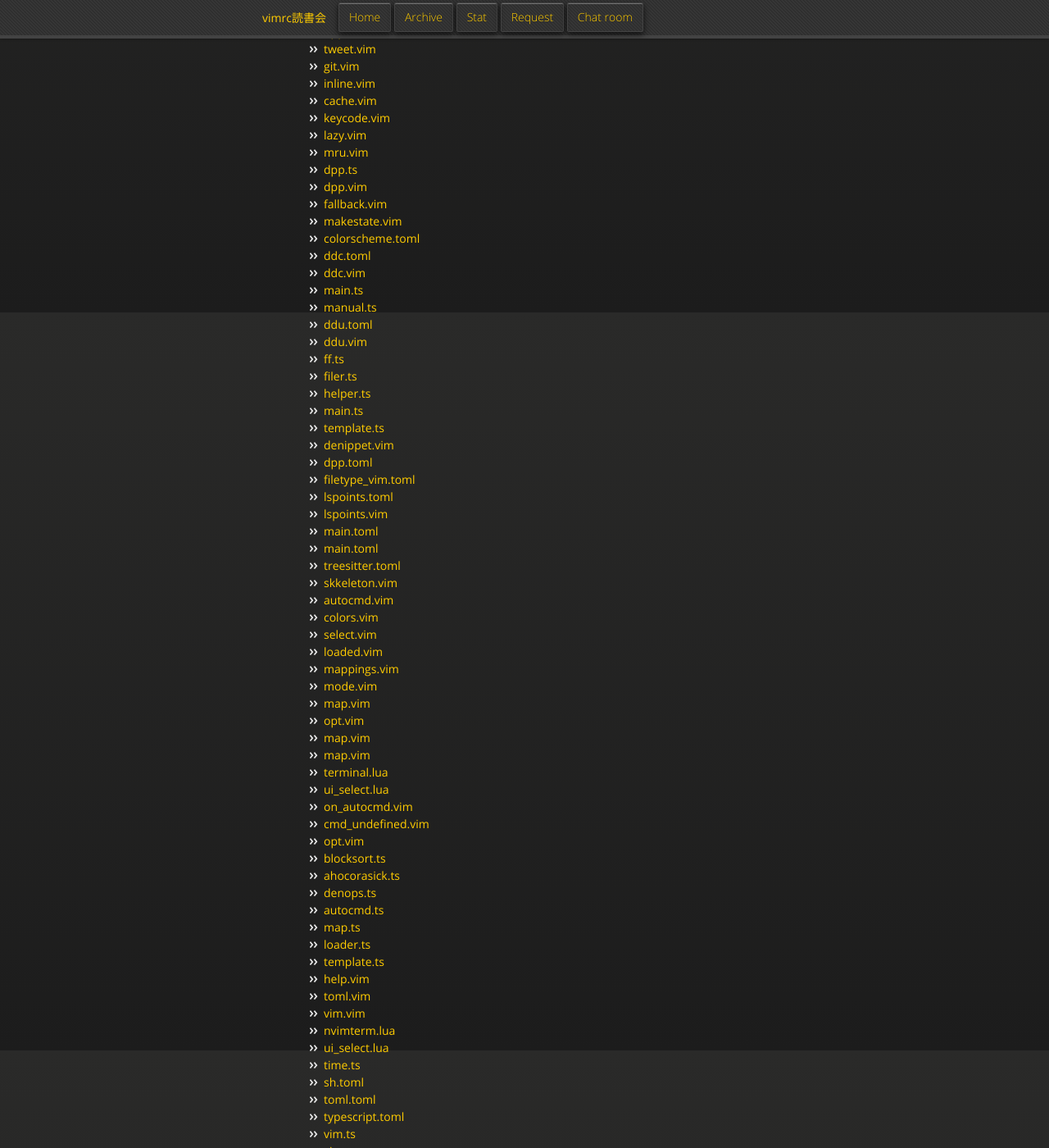
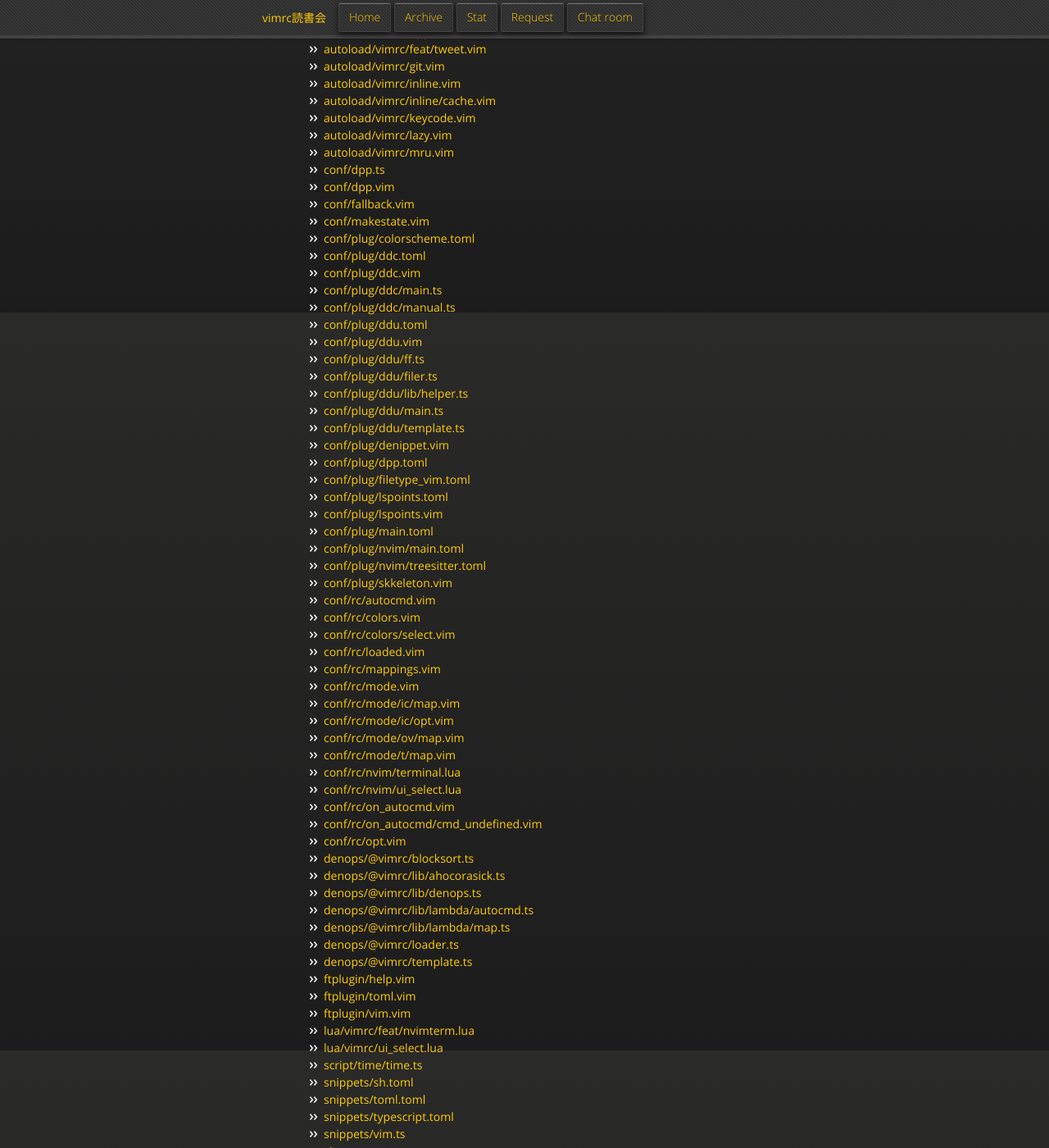
Before and after one commit to vim-jp/reading-vimrc, a Jekyll site: the page built from index.md, in a window 1280 px wide and 1400 px high, scrolled down 519 px. Shown: the whole window at 82% size. Built offline with Jekyll 4.4.1, drawn with Linux system fonts in a browser that asks for light colours; nearby versions of some CDN libraries; some of the changed text lies outside the part shown.

Commit message:
Update the next information: #594 kuuote

```diff
--- a/_data/next.yml
+++ b/_data/next.yml
@@ -1,5 +1,5 @@
-- id: 593
-  date: 2023-11-18 23:00
+- id: 594
+  date: 2023-11-25 23:00
   author:
     name: kuuote
     url: https://github.com/kuuote
@@ -9,237 +9,237 @@
       name: .local.vimrc
     - url: https://github.com/kuuote/dotvim/blob/version5/after/ftplugin/vim.vim
       hash: null
-      name: vim.vim
+      name: after/ftplugin/vim.vim
     - url: https://github.com/kuuote/dotvim/blob/version5/autoload/funnygit.vim
       hash: null
-      name: funnygit.vim
+      name: autoload/funnygit.vim
     - url: >-
         https://github.com/kuuote/dotvim/blob/version5/autoload/operandi/type/mycommand.vim
       hash: null
-      name: mycommand.vim
+      name: autoload/operandi/type/mycommand.vim
     - url: >-
         https://github.com/kuuote/dotvim/blob/version5/autoload/vimrc/autocmd/auto_mkdir.vim
       hash: null
-      name: auto_mkdir.vim
+      name: autoload/vimrc/autocmd/auto_mkdir.vim
     - url: >-
         https://github.com/kuuote/dotvim/blob/version5/autoload/vimrc/autocmd/shebang.vim
       hash: null
-      name: shebang.vim
+      name: autoload/vimrc/autocmd/shebang.vim
     - url: https://github.com/kuuote/dotvim/blob/version5/autoload/vimrc/denops.vim
       hash: null
-      name: denops.vim
+      name: autoload/vimrc/denops.vim
     - url: https://github.com/kuuote/dotvim/blob/version5/autoload/vimrc/dpp.vim
       hash: null
-      name: dpp.vim
+      name: autoload/vimrc/dpp.vim
     - url: >-
         https://github.com/kuuote/dotvim/blob/version5/autoload/vimrc/feat/tweet.vim
       hash: null
-      name: tweet.vim
+      name: autoload/vimrc/feat/tweet.vim
     - url: https://github.com/kuuote/dotvim/blob/version5/autoload/vimrc/git.vim
       hash: null
-      name: git.vim
+      name: autoload/vimrc/git.vim
     - url: https://github.com/kuuote/dotvim/blob/version5/autoload/vimrc/inline.vim
       hash: null
-      name: inline.vim
+      name: autoload/vimrc/inline.vim
     - url: >-
         https://github.com/kuuote/dotvim/blob/version5/autoload/vimrc/inline/cache.vim
       hash: null
-      name: cache.vim
+      name: autoload/vimrc/inline/cache.vim
     - url: >-
         https://github.com/kuuote/dotvim/blob/version5/autoload/vimrc/keycode.vim
       hash: null
-      name: keycode.vim
+      name: autoload/vimrc/keycode.vim
     - url: https://github.com/kuuote/dotvim/blob/version5/autoload/vimrc/lazy.vim
       hash: null
-      name: lazy.vim
+      name: autoload/vimrc/lazy.vim
     - url: https://github.com/kuuote/dotvim/blob/version5/autoload/vimrc/mru.vim
       hash: null
-      name: mru.vim
+      name: autoload/vimrc/mru.vim
     - url: https://github.com/kuuote/dotvim/blob/version5/conf/dpp.ts
       hash: null
-      name: dpp.ts
+      name: conf/dpp.ts
     - url: https://github.com/kuuote/dotvim/blob/version5/conf/dpp.vim
       hash: null
-      name: dpp.vim
+      name: conf/dpp.vim
     - url: https://github.com/kuuote/dotvim/blob/version5/conf/fallback.vim
       hash: null
-      name: fallback.vim
+      name: conf/fallback.vim
     - url: https://github.com/kuuote/dotvim/blob/version5/conf/makestate.vim
       hash: null
-      name: makestate.vim
+      name: conf/makestate.vim
     - url: >-
         https://github.com/kuuote/dotvim/blob/version5/conf/plug/colorscheme.toml
       hash: null
-      name: colorscheme.toml
+      name: conf/plug/colorscheme.toml
     - url: https://github.com/kuuote/dotvim/blob/version5/conf/plug/ddc.toml
       hash: null
-      name: ddc.toml
+      name: conf/plug/ddc.toml
     - url: https://github.com/kuuote/dotvim/blob/version5/conf/plug/ddc.vim
       hash: null
-      name: ddc.vim
+      name: conf/plug/ddc.vim
     - url: https://github.com/kuuote/dotvim/blob/version5/conf/plug/ddc/main.ts
       hash: null
-      name: main.ts
+      name: conf/plug/ddc/main.ts
     - url: https://github.com/kuuote/dotvim/blob/version5/conf/plug/ddc/manual.ts
       hash: null
-      name: manual.ts
+      name: conf/plug/ddc/manual.ts
     - url: https://github.com/kuuote/dotvim/blob/version5/conf/plug/ddu.toml
       hash: null
-      name: ddu.toml
+      name: conf/plug/ddu.toml
     - url: https://github.com/kuuote/dotvim/blob/version5/conf/plug/ddu.vim
       hash: null
-      name: ddu.vim
+      name: conf/plug/ddu.vim
     - url: https://github.com/kuuote/dotvim/blob/version5/conf/plug/ddu/ff.ts
       hash: null
-      name: ff.ts
+      name: conf/plug/ddu/ff.ts
     - url: https://github.com/kuuote/dotvim/blob/version5/conf/plug/ddu/filer.ts
       hash: null
-      name: filer.ts
+      name: conf/plug/ddu/filer.ts
     - url: >-
         https://github.com/kuuote/dotvim/blob/version5/conf/plug/ddu/lib/helper.ts
       hash: null
-      name: helper.ts
+      name: conf/plug/ddu/lib/helper.ts
     - url: https://github.com/kuuote/dotvim/blob/version5/conf/plug/ddu/main.ts
       hash: null
-      name: main.ts
+      name: conf/plug/ddu/main.ts
     - url: https://github.com/kuuote/dotvim/blob/version5/conf/plug/ddu/template.ts
       hash: null
-      name: template.ts
+      name: conf/plug/ddu/template.ts
     - url: https://github.com/kuuote/dotvim/blob/version5/conf/plug/denippet.vim
       hash: null
-      name: denippet.vim
+      name: conf/plug/denippet.vim
     - url: https://github.com/kuuote/dotvim/blob/version5/conf/plug/dpp.toml
       hash: null
-      name: dpp.toml
+      name: conf/plug/dpp.toml
     - url: >-
         https://github.com/kuuote/dotvim/blob/version5/conf/plug/filetype_vim.toml
       hash: null
-      name: filetype_vim.toml
+      name: conf/plug/filetype_vim.toml
     - url: https://github.com/kuuote/dotvim/blob/version5/conf/plug/lspoints.toml
       hash: null
-      name: lspoints.toml
+      name: conf/plug/lspoints.toml
     - url: https://github.com/kuuote/dotvim/blob/version5/conf/plug/lspoints.vim
       hash: null
-      name: lspoints.vim
+      name: conf/plug/lspoints.vim
     - url: https://github.com/kuuote/dotvim/blob/version5/conf/plug/main.toml
       hash: null
-      name: main.toml
+      name: conf/plug/main.toml
     - url: https://github.com/kuuote/dotvim/blob/version5/conf/plug/nvim/main.toml
       hash: null
-      name: main.toml
+      name: conf/plug/nvim/main.toml
     - url: >-
         https://github.com/kuuote/dotvim/blob/version5/conf/plug/nvim/treesitter.toml
       hash: null
-      name: treesitter.toml
+      name: conf/plug/nvim/treesitter.toml
     - url: https://github.com/kuuote/dotvim/blob/version5/conf/plug/skkeleton.vim
       hash: null
-      name: skkeleton.vim
+      name: conf/plug/skkeleton.vim
     - url: https://github.com/kuuote/dotvim/blob/version5/conf/rc/autocmd.vim
       hash: null
-      name: autocmd.vim
+      name: conf/rc/autocmd.vim
     - url: https://github.com/kuuote/dotvim/blob/version5/conf/rc/colors.vim
       hash: null
-      name: colors.vim
+      name: conf/rc/colors.vim
     - url: https://github.com/kuuote/dotvim/blob/version5/conf/rc/colors/select.vim
       hash: null
-      name: select.vim
+      name: conf/rc/colors/select.vim
     - url: https://github.com/kuuote/dotvim/blob/version5/conf/rc/loaded.vim
       hash: null
-      name: loaded.vim
+      name: conf/rc/loaded.vim
     - url: https://github.com/kuuote/dotvim/blob/version5/conf/rc/mappings.vim
       hash: null
-      name: mappings.vim
+      name: conf/rc/mappings.vim
     - url: https://github.com/kuuote/dotvim/blob/version5/conf/rc/mode.vim
       hash: null
-      name: mode.vim
+      name: conf/rc/mode.vim
     - url: https://github.com/kuuote/dotvim/blob/version5/conf/rc/mode/ic/map.vim
       hash: null
-      name: map.vim
+      name: conf/rc/mode/ic/map.vim
     - url: https://github.com/kuuote/dotvim/blob/version5/conf/rc/mode/ic/opt.vim
       hash: null
-      name: opt.vim
+      name: conf/rc/mode/ic/opt.vim
     - url: https://github.com/kuuote/dotvim/blob/version5/conf/rc/mode/ov/map.vim
       hash: null
-      name: map.vim
+      name: conf/rc/mode/ov/map.vim
     - url: https://github.com/kuuote/dotvim/blob/version5/conf/rc/mode/t/map.vim
       hash: null
-      name: map.vim
+      name: conf/rc/mode/t/map.vim
     - url: https://github.com/kuuote/dotvim/blob/version5/conf/rc/nvim/terminal.lua
       hash: null
-      name: terminal.lua
+      name: conf/rc/nvim/terminal.lua
     - url: >-
         https://github.com/kuuote/dotvim/blob/version5/conf/rc/nvim/ui_select.lua
       hash: null
-      name: ui_select.lua
+      name: conf/rc/nvim/ui_select.lua
     - url: https://github.com/kuuote/dotvim/blob/version5/conf/rc/on_autocmd.vim
       hash: null
-      name: on_autocmd.vim
+      name: conf/rc/on_autocmd.vim
     - url: >-
         https://github.com/kuuote/dotvim/blob/version5/conf/rc/on_autocmd/cmd_undefined.vim
       hash: null
-      name: cmd_undefined.vim
+      name: conf/rc/on_autocmd/cmd_undefined.vim
     - url: https://github.com/kuuote/dotvim/blob/version5/conf/rc/opt.vim
       hash: null
-      name: opt.vim
+      name: conf/rc/opt.vim
     - url: >-
         https://github.com/kuuote/dotvim/blob/version5/denops/@vimrc/blocksort.ts
       hash: null
-      name: blocksort.ts
+      name: denops/@vimrc/blocksort.ts
     - url: >-
         https://github.com/kuuote/dotvim/blob/version5/denops/@vimrc/lib/ahocorasick.ts
       hash: null
-      name: ahocorasick.ts
+      name: denops/@vimrc/lib/ahocorasick.ts
     - url: >-
         https://github.com/kuuote/dotvim/blob/version5/denops/@vimrc/lib/denops.ts
       hash: null
-      name: denops.ts
+      name: denops/@vimrc/lib/denops.ts
     - url: >-
         https://github.com/kuuote/dotvim/blob/version5/denops/@vimrc/lib/lambda/autocmd.ts
       hash: null
-      name: autocmd.ts
+      name: denops/@vimrc/lib/lambda/autocmd.ts
     - url: >-
         https://github.com/kuuote/dotvim/blob/version5/denops/@vimrc/lib/lambda/map.ts
       hash: null
-      name: map.ts
+      name: denops/@vimrc/lib/lambda/map.ts
     - url: https://github.com/kuuote/dotvim/blob/version5/denops/@vimrc/loader.ts
       hash: null
-      name: loader.ts
+      name: denops/@vimrc/loader.ts
     - url: https://github.com/kuuote/dotvim/blob/version5/denops/@vimrc/template.ts
       hash: null
-      name: template.ts
+      name: denops/@vimrc/template.ts
     - url: https://github.com/kuuote/dotvim/blob/version5/ftplugin/help.vim
       hash: null
-      name: help.vim
+      name: ftplugin/help.vim
     - url: https://github.com/kuuote/dotvim/blob/version5/ftplugin/toml.vim
       hash: null
-      name: toml.vim
+      name: ftplugin/toml.vim
     - url: https://github.com/kuuote/dotvim/blob/version5/ftplugin/vim.vim
       hash: null
-      name: vim.vim
+      name: ftplugin/vim.vim
     - url: >-
         https://github.com/kuuote/dotvim/blob/version5/lua/vimrc/feat/nvimterm.lua
       hash: null
-      name: nvimterm.lua
+      name: lua/vimrc/feat/nvimterm.lua
     - url: https://github.com/kuuote/dotvim/blob/version5/lua/vimrc/ui_select.lua
       hash: null
-      name: ui_select.lua
+      name: lua/vimrc/ui_select.lua
     - url: https://github.com/kuuote/dotvim/blob/version5/script/time/time.ts
       hash: null
-      name: time.ts
+      name: script/time/time.ts
     - url: https://github.com/kuuote/dotvim/blob/version5/snippets/sh.toml
       hash: null
-      name: sh.toml
+      name: snippets/sh.toml
     - url: https://github.com/kuuote/dotvim/blob/version5/snippets/toml.toml
       hash: null
-      name: toml.toml
+      name: snippets/toml.toml
     - url: https://github.com/kuuote/dotvim/blob/version5/snippets/typescript.toml
       hash: null
-      name: typescript.toml
+      name: snippets/typescript.toml
     - url: https://github.com/kuuote/dotvim/blob/version5/snippets/vim.ts
       hash: null
-      name: vim.ts
+      name: snippets/vim.ts
     - url: https://github.com/kuuote/dotvim/blob/version5/vimrc
       hash: null
       name: vimrc
-  part: 前編
+  part: 中編
   other: null
```
